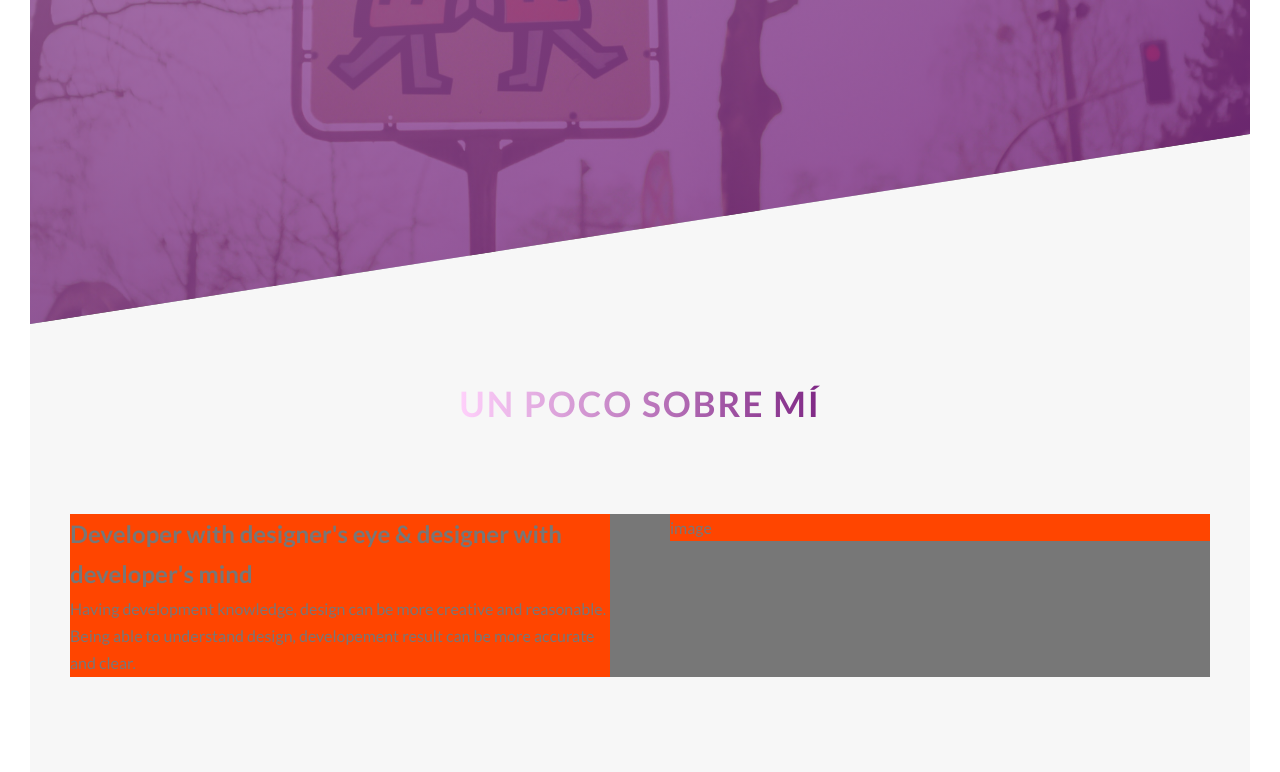
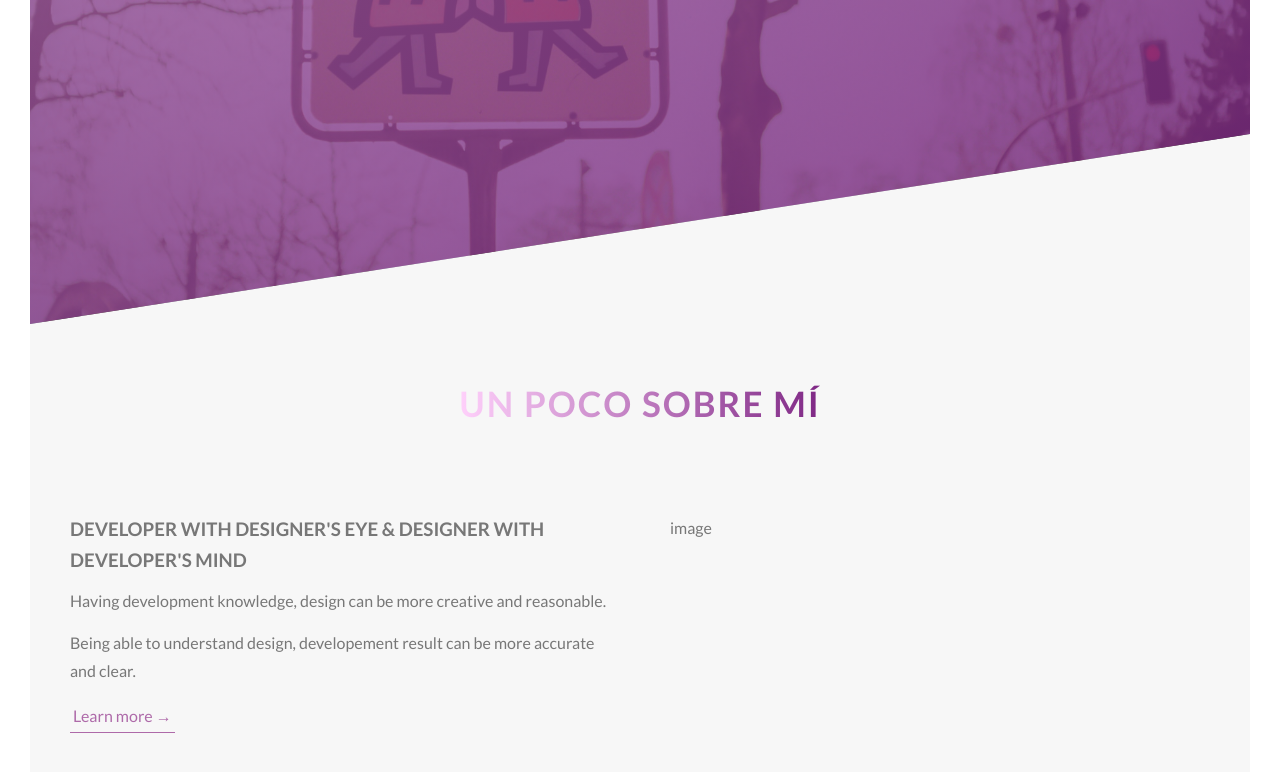
Before and after one commit to AranBeitia/portfolio, a website: page index.html in a window 1280 px wide. Shown: the part 466-1238 px from the top of the page. Drawn offline with Linux system fonts and the light colour scheme.

Commit message:
about section

```diff
--- a/index.html
+++ b/index.html
@@ -26,14 +26,16 @@
   </header>
   <main>
     <section class="section-about">
-      <div class="u-center-text u-margin-bottom-8">
-        <h1 class="heading-secondary">Un poco sobre mí</h1>
+      <div class="u-center-text u-margin-bottom-big">
+        <h2 class="heading-secondary">Un poco sobre mí</h2>
       </div>
       <div class="row">
         <div class="col-1-of-2">
-          <h2>Developer with designer's eye & designer with developer's mind</h2>
-          <p>Having development knowledge, design can be more creative and reasonable.</p>
-          <p>Being able to understand design, developement result can be more accurate and clear.</p>
+          <h3 class="heading-tertiary u-margin-bottom-small">Developer with designer's eye & designer with developer's
+            mind</h3>
+          <p class="paragraph">Having development knowledge, design can be more creative and reasonable.</p>
+          <p class="paragraph">Being able to understand design, developement result can be more accurate and clear.</p>
+          <a href="#" class="btn-text">Learn more &rarr;</a>
         </div>
         <div class="col-1-of-2">image</div>
       </div>
--- a/sass/base/_typography.scss
+++ b/sass/base/_typography.scss
@@ -1,7 +1,7 @@
 body {
   padding: 3rem;
   font-family: 'Lato', sans-serif;
-  font-size: 1.6rem;
+  font-size: $default-font-size;
   font-weight: 400;
   line-height: 1.7;
   color: $color-grey;
@@ -46,3 +46,14 @@ body {
     text-shadow: .5rem 1rem 2rem rgba($color-black, .2);
   }
 }
+
+.heading-tertiary {
+  font-weight: 700;
+  text-transform: uppercase;
+}
+
+.paragraph {
+  &:not(:last-child) {
+    margin-bottom: 1.5rem;
+  }
+}
--- a/sass/base/_utilities.scss
+++ b/sass/base/_utilities.scss
@@ -2,6 +2,14 @@
   text-align: center;
 }
 
-.u-margin-bottom-8 {
+.u-margin-bottom-small {
+  margin-bottom: 1rem;
+}
+
+.u-margin-bottom-medium {
+  margin-bottom: 4rem;
+}
+
+.u-margin-bottom-big {
   margin-bottom: 8rem;
 }
--- a/sass/components/_button.scss
+++ b/sass/components/_button.scss
@@ -52,3 +52,26 @@
     animation-fill-mode: forwards;
   }
 }
+
+.btn-text {
+  &:link,
+  &:visited {
+    display: inline-block;
+    color: $color-primary;
+    text-decoration: none;
+    border-bottom: 1px solid $color-primary;
+    padding: .3rem;
+  }
+
+  &:hover {
+    background-color: $color-primary;
+    color: $color-white;
+    box-shadow: 0 1rem 2rem rgba($color-black, .15);
+    transform: translateY(-2px);
+  }
+
+  &:active {
+    box-shadow: 0 .5rem 1rem rgba($color-black, .15);
+    transform: translateY(0);
+  }
+}
--- a/sass/layout/_grid.scss
+++ b/sass/layout/_grid.scss
@@ -1,6 +1,6 @@
 .row {
   max-width: $grid-width;
-  background-color: $color-grey;
+  // background-color: $color-grey;
   margin: 0 auto;
 
   &:not(:last-child) {
@@ -10,7 +10,7 @@
   @include clearfix;
 
   [class^="col-"] {
-    background-color: orangered;
+    // background-color: orangered;
     float: left;
 
     &:not(:last-child) {
```
Also changed, not shown: README.md, css/style.css.
